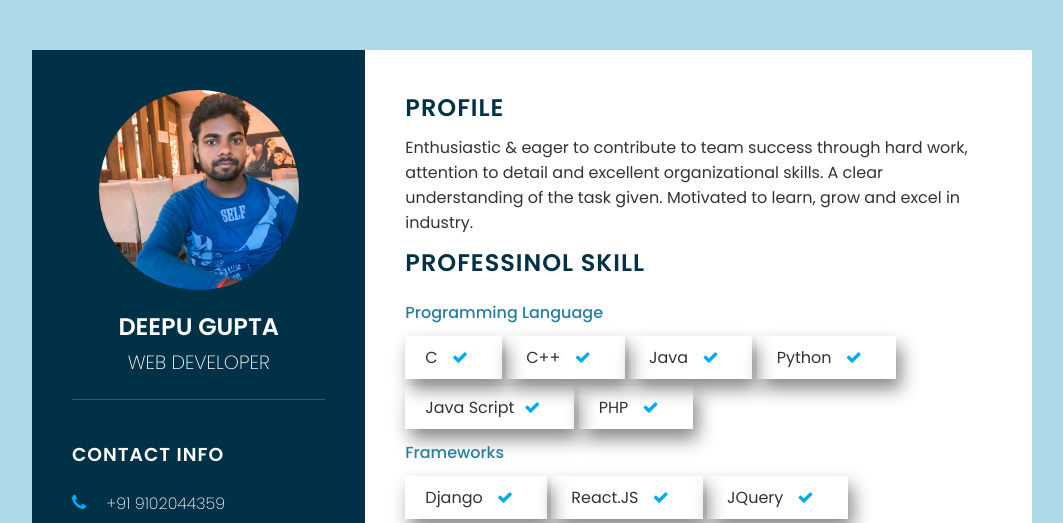
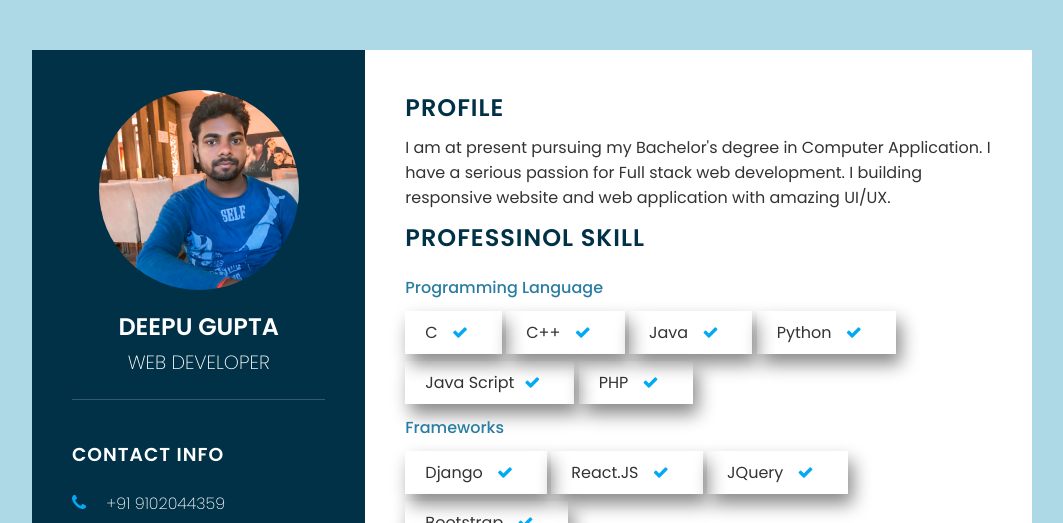
Before and after one commit to deepugupta1846/deepuguptacv, a plain HTML site: page index.html in a window 1280 px wide. Shown: the top 523 px of the page, without its empty margins (108-1171 px from the left). Drawn offline with Linux system fonts and the light colour scheme.

Commit message:
Update index.html

```diff
--- a/index.html
+++ b/index.html
@@ -111,9 +111,8 @@
 		<div class="about">
 			<h2 class="title2">Profile</h2>
 			<p>
-				Enthusiastic & eager to contribute to team success through hard work,
-attention to detail and excellent organizational skills. A clear understanding of
-the task given. Motivated to learn, grow and excel in industry.
+				I am at present pursuing my Bachelor's degree in Computer Application. I have a serious passion for Full stack web development. I building responsive website and web application with amazing UI/UX.
+			</p>
 
 		</div>
 		<div class="about">
```
